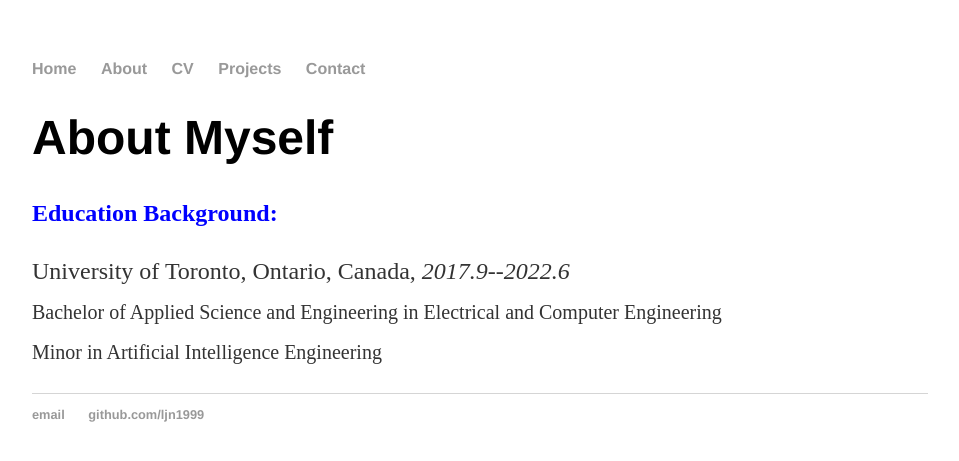
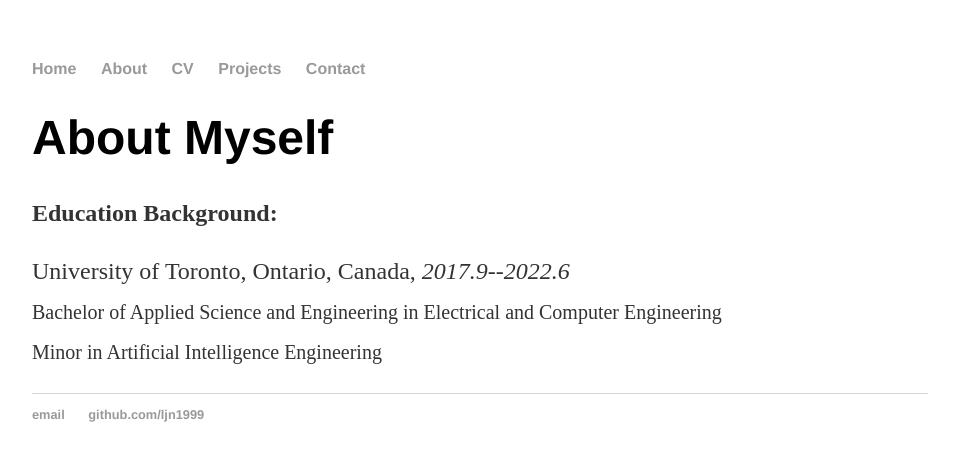
Before and after one commit to ljn1999/ljn1999.github.io, a Jekyll site: the page built from about/index.html, in a window 1280 px wide. Shown: the top 461 px of the page, without its empty margins (160-1119 px from the left). Built offline with Jekyll 4.4.1, drawn with Linux system fonts in a browser that asks for light colours.

Commit message:
Update index.html

```diff
--- a/about/index.html
+++ b/about/index.html
@@ -6,7 +6,7 @@
 <div class="blurb">
 	<h1>About Myself</h1>
 
-	<p><font size="5" color="blue"><b>Education Background:</b></font></p>
+	<p><color="blue"><b>Education Background:</b></p>
 
 	<p>University of Toronto, Ontario, Canada, <em>2017.9--2022.6</em>
 	<br><sub>Bachelor of Applied Science and Engineering in Electrical and Computer Engineering
```
